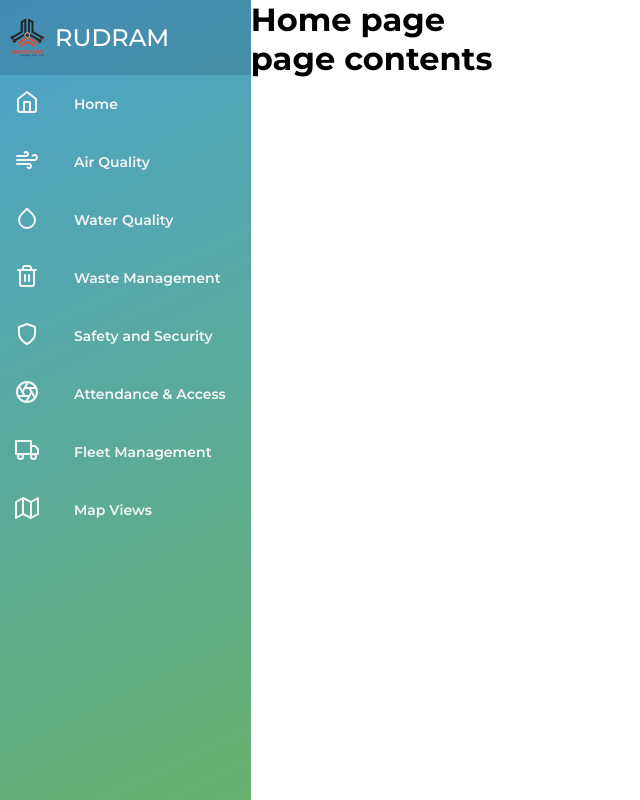
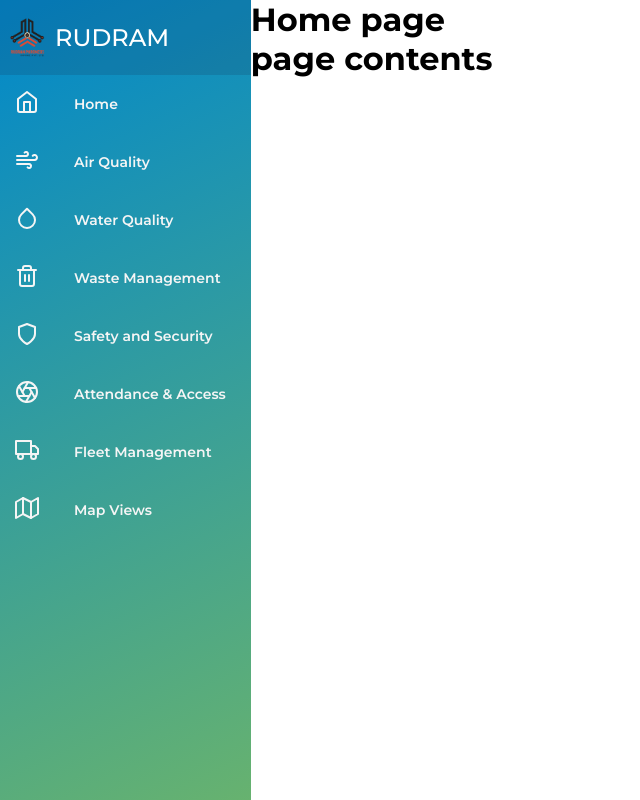
Before and after one commit to racyriaz/rudram, a React (Create React App) app: page / in a window 1280 px wide. Shown: the whole page, without its empty margins (0-640 px from the left). Built offline with nearby package versions, Linux system fonts and the light colour scheme.

Commit message:
nav bar done

```diff
--- a/src/Components/Navbar.jsx
+++ b/src/Components/Navbar.jsx
@@ -45,7 +45,8 @@ function Navbar() {
 						style={{
 							backgroundColor: "gray",
 							height: "100vh",
-							background: "linear-gradient(0.93turn, #67b26f, #4ca2cd)",
+							background:
+								"linear-gradient(0.93turn, rgb(103, 178, 111), rgb(0 136 204))",
 							color: "white",
 						}}
 					>
--- a/src/Views/Stylesheet.css
+++ b/src/Views/Stylesheet.css
@@ -81,6 +81,7 @@
 }
 .nav-links:hover {
 	background-color: rgba(255, 255, 255, 0.15);
+	box-shadow: 0 8px 6px -6px rgba(0, 0, 0, 0.075);
 }
 .nav-highlight {
 	width: 5px;
```
